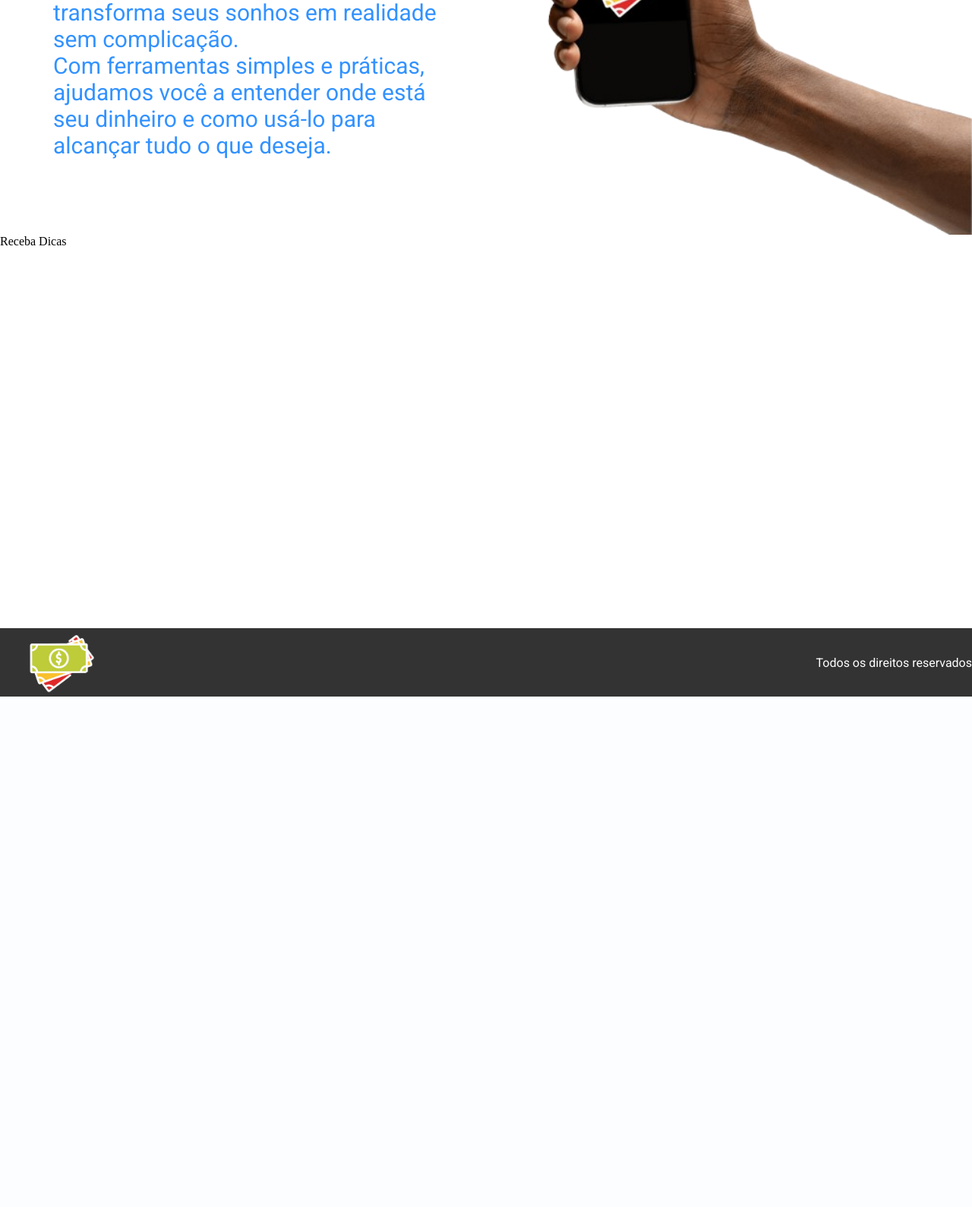
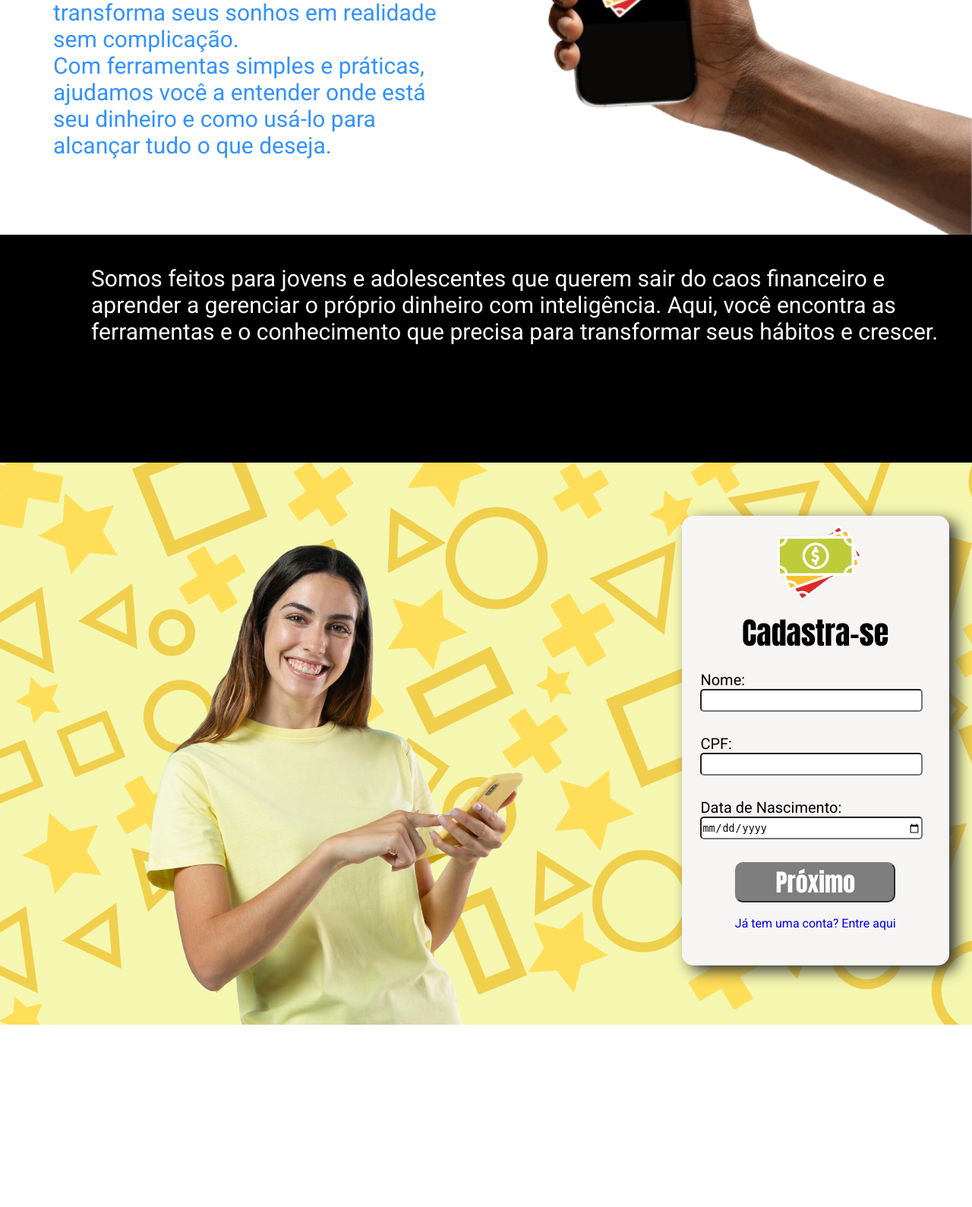
Before and after one commit to ciraht/sistema-de-controle-financeiro, a Flask app: page / in a window 1280 px wide; the page is wider, and only the part inside the window is pictured. Shown: the part 1001-2590 px from the top of that part at 76% size. Before the commit the page ends 1918 px from the top of that part, so only its background shows below. Run offline with Flask 3, Linux system fonts and the light colour scheme.

Commit message:
Add files via upload

```diff
--- a/static/css/estilo.css
+++ b/static/css/estilo.css
@@ -307,6 +307,14 @@
     font-size: 150px;
 }
 
+.fundo2-0{
+    background-image: url(../img/fundo2.png);
+    background-repeat: no-repeat;
+    background-size: cover;
+    width: 100%;
+    height: 740px;
+}
+
 .fundo5{
     background-image: url(../img/fundo5.png);
     background-repeat: no-repeat;
@@ -641,7 +673,7 @@
 /* pagina login */
 
 .pessoa-fundo{
-    height: 182.3%;
+    height: 740px;
     margin-left: -10%;
 
 }
@@ -985,6 +1017,21 @@
     margin-top:17px;
 }
 
+.fundo-preto{
+    background-color: #000000;
+    height: 300px;
+    width: 100%;
+}
+
+.fundo-preto p{
+    color: #ffffff;
+
+    font-size: 30px;
+
+    margin-left: 120px;
+    margin-height: 300px;
+}
+
 .rodape{
     background-color: rgba(0, 0, 0, 0.801);
     width: 100%;
--- a/templates/dicas2.html
+++ b/templates/dicas2.html
@@ -9,7 +9,7 @@
     <link rel="preconnect" href="https://fonts.gstatic.com" crossorigin>
     <link href="https://fonts.googleapis.com/css2?family=Anton&family=Roboto:ital,wght@0,100;0,300;0,400;0,500;0,700;0,900;1,100;1,300;1,400;1,500;1,700;1,900&display=swap" rel="stylesheet">
 </head>
-<body>
+<body class="fundo-liso2">
     <header class="cabecalho d-flex">
         <div class="d-evelin">
             <img class="logo" src="../static/img/logo.png">
@@ -105,7 +105,7 @@
 
     </section>
 
-    <section class="texto-grande">
+    <section class="texto-grande2">
 
         <div class="mini-espaco"></div>
         <div class="mini-espaco"></div>
--- a/templates/dicas3.html
+++ b/templates/dicas3.html
@@ -9,7 +9,7 @@
     <link rel="preconnect" href="https://fonts.gstatic.com" crossorigin>
     <link href="https://fonts.googleapis.com/css2?family=Anton&family=Roboto:ital,wght@0,100;0,300;0,400;0,500;0,700;0,900;1,100;1,300;1,400;1,500;1,700;1,900&display=swap" rel="stylesheet">
 </head>
-<body>
+<body class="fundo-liso3">
     <header class="cabecalho d-flex">
         <div class="d-evelin">
             <img class="logo" src="../static/img/logo.png">
@@ -105,7 +105,7 @@
 
     </section>
 
-    <section class="texto-grande">
+    <section class="texto-grande2">
 
         <div class="mini-espaco"></div>
         <div class="mini-espaco"></div>
--- a/templates/dicas4.html
+++ b/templates/dicas4.html
@@ -9,7 +9,7 @@
     <link rel="preconnect" href="https://fonts.gstatic.com" crossorigin>
     <link href="https://fonts.googleapis.com/css2?family=Anton&family=Roboto:ital,wght@0,100;0,300;0,400;0,500;0,700;0,900;1,100;1,300;1,400;1,500;1,700;1,900&display=swap" rel="stylesheet">
 </head>
-<body>
+<body class="fundo-liso4">
     <header class="cabecalho d-flex">
         <div class="d-evelin">
             <img class="logo" src="../static/img/logo.png">
@@ -105,7 +105,7 @@
 
     </section>
 
-    <section class="texto-grande">
+    <section class="texto-grande2">
 
         <div class="mini-espaco"></div>
         <div class="mini-espaco"></div>
--- a/templates/index.html
+++ b/templates/index.html
@@ -68,9 +68,64 @@
         <img class="mao" src="../static/img/mao.png">
     </section>
 
-    <section class="d-flex">
-        <p>Receba Dicas</p>
+    <section class="fundo-preto">
+        <div class="mini-espaco"></div>
+        <div class="mini-espaco"></div>
+        <p class="letrinha">Somos feitos para jovens e adolescentes que querem sair do caos financeiro e aprender a
+            gerenciar o próprio dinheiro com inteligência. Aqui, você encontra as ferramentas e o
+            conhecimento que precisa para transformar seus hábitos e crescer.</p>
     </section>
+
+    <section class="fundo2-0">
+        <div class="d-flex pessoa-fundo">
+            <img src="../static/img/pessoa2.png">
+            <div class="quadro_login">
+                <form id="formulario" action="{{ url_for('cadastrar') }}" method="post">
+
+                    <div class="centraliza">
+                        <img class="logo2" src="../static/img/logo.png">
+                        <p class="titulozin letrao">Cadastra-se</p>
+                        <div class="mini-espaco"></div>
+                    </div>
+
+                    <div id="grupo1">
+                        <label for="nome" class="pedido2 letrinha">Nome:</label>
+                        <input type="text" id="nome" name="nome" required><br>
+
+                        <label for="cpf" class="pedido2 letrinha">CPF:</label>
+                        <input type="text" id="cpf" name="cpf" required><br>
+
+                        <label for="nascimento" class="pedido2 letrinha">Data de Nascimento:</label>
+                        <input type="date" id="nascimento" name="nascimento" required><br>
+
+                        <div class="centraliza">
+                            <button type="button" id="btnProximo1" class="letrao">Próximo</button><br>
+                            <a href="/login" class="letrinha">Já tem uma conta? Entre aqui</a>
+                        </div>
+                    </div>
+
+                    <div id="grupo2" style="display: none;">
+                        <label for="email" class="pedido2 letrinha">Email:</label>
+                        <input type="email" id="email" name="email" required><br>
+
+                        <label for="senha" class="pedido2 letrinha">Senha:</label>
+                        <input type="password" id="senha" name="senha" required><br>
+
+                        <label for="confirmar_senha" class="pedido2 letrinha">Confirmar senha:</label>
+                        <input type="password" id="confirmar_senha" name="confirmar_senha" required><br>
+
+                        <div class="centraliza">
+                            <button type="submit" class="letrao">Enviar</button>
+                            <button type="button" id="btnVoltar" class="letrao">Voltar</button>
+                        </div>
+                    </div>
+                </form>
+
+                <script src="../static/js/codigo.js"></script>
+            </div>
+        </div>
+    </section>
+
     <footer class="rodape">
         <img class="logo" src="../static/img/logo.png">
         <p class="letrinha">Todos os direitos reservados</p>
```
Also changed, not shown: other parts of static/css/estilo.css (+27 -3 lines), templates/dicas1.html (+4 -3 lines), 1 other file.
